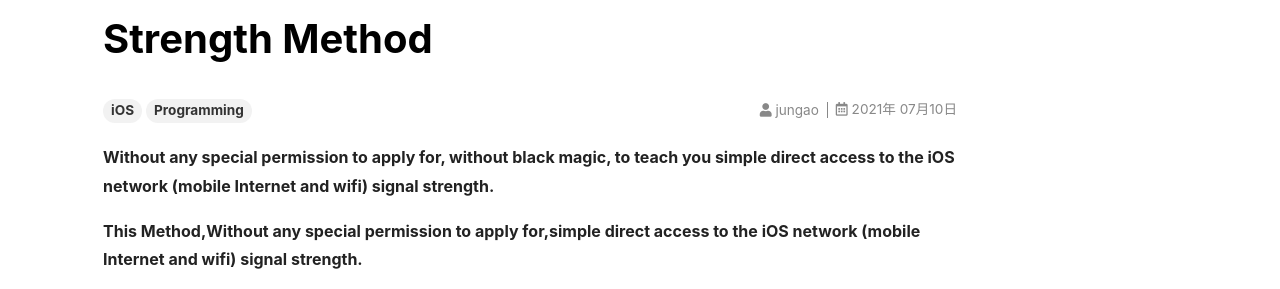
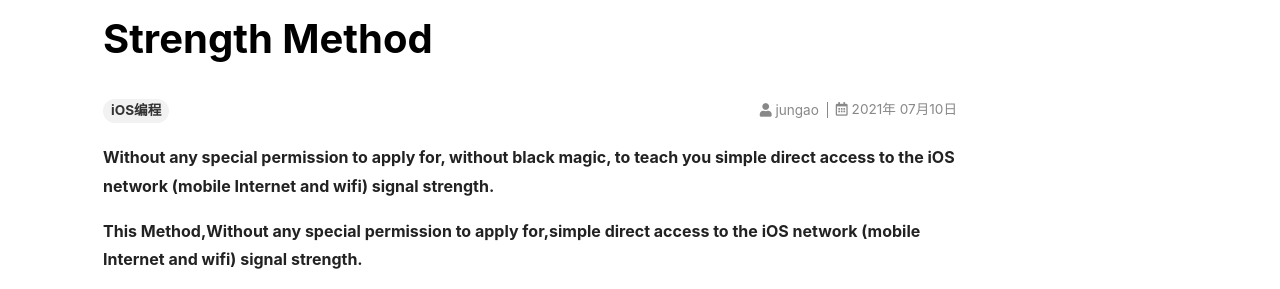
Before and after one commit to debugmm/debugmm.github.io, a Jekyll site: the page built from docs/_posts/2021-07-10-getiOSNetStrengthMethod.md, in a window 1280 px wide. Shown: the part 185-474 px from the top of the page. Built offline with Jekyll 4.4.1, drawn with Linux system fonts in a browser that asks for light colours; nearby versions of some CDN libraries; comment, search, counter and statistics services are not loaded.

```diff
--- a/docs/_posts/2021-07-10-getiOSNetStrengthMethod.md
+++ b/docs/_posts/2021-07-10-getiOSNetStrengthMethod.md
@@ -1,7 +1,7 @@
 ---
 title: Simple and Direct Get iOS Network Signal Strength Method
 key: 20210710
-tags: iOS Programming
+tags: iOS编程
 modify_date: 2021-07-10
 author: jungao
 show_author_profile: true
```
